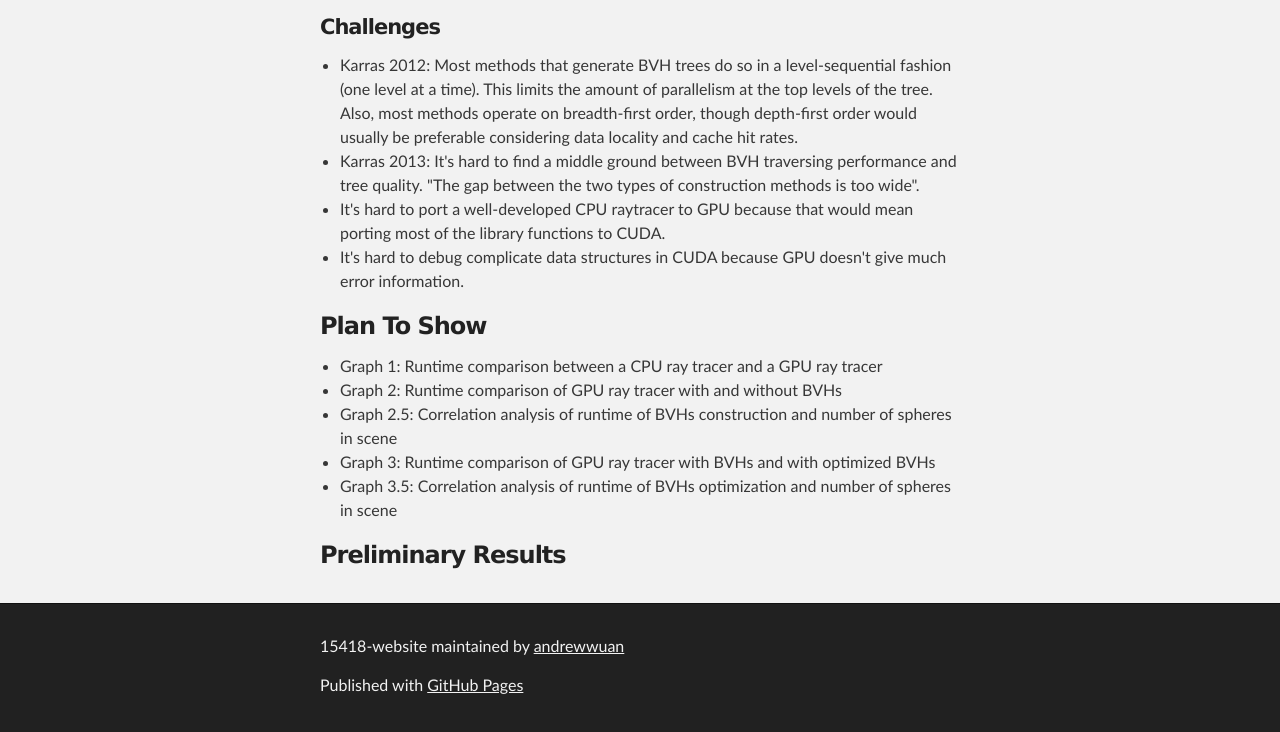
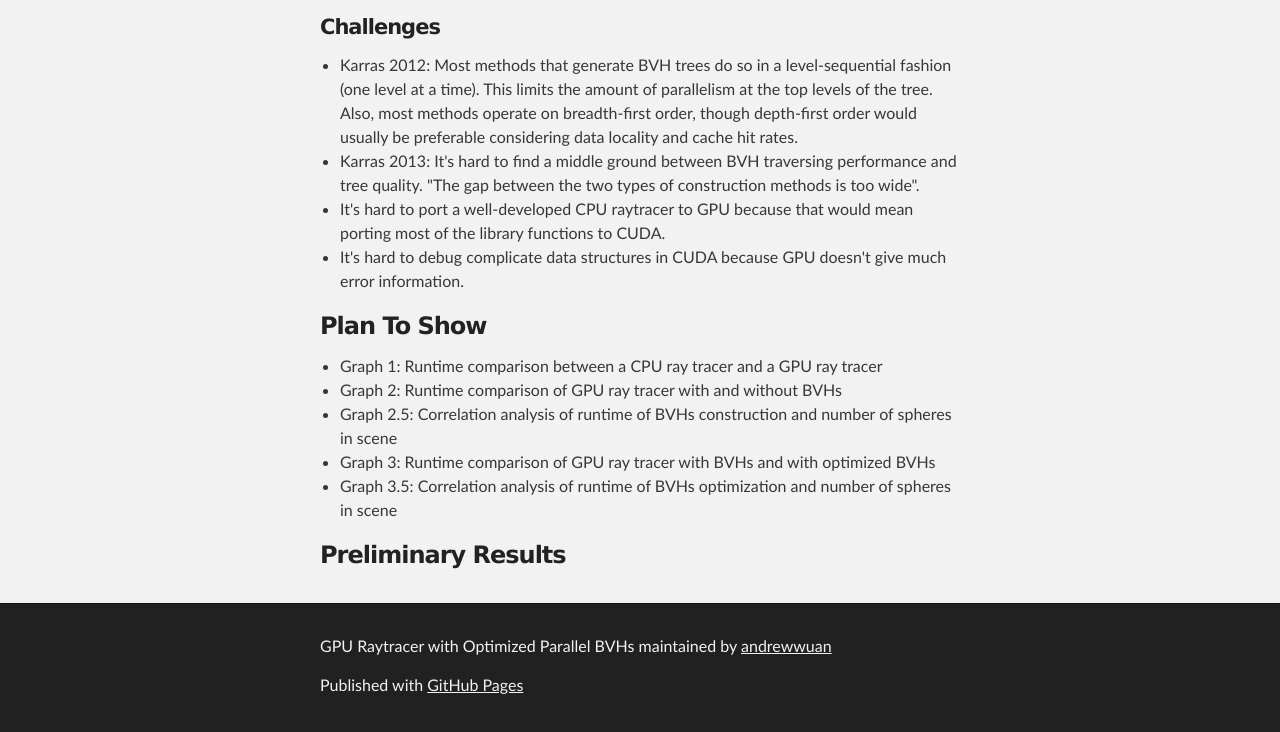
Before and after one commit to andrewwuan/15418-website, a plain HTML site: page index.html in a window 1280 px wide. Shown: the part 614-1346 px from the top of the page. Drawn offline with Linux system fonts and the light colour scheme.

Commit message:
title & footer

```diff
--- a/index.html
+++ b/index.html
@@ -8,7 +8,7 @@
 
     <link rel="stylesheet" type="text/css" media="screen" href="stylesheets/stylesheet.css">
 
-    <title>15418-website</title>
+    <title>GPU Raytracer with Optimized Parallel BVHs</title>
   </head>
 
   <body>
@@ -67,7 +67,7 @@
     <!-- FOOTER  -->
     <div id="footer_wrap" class="outer">
       <footer class="inner">
-        <p class="copyright">15418-website maintained by <a href="https://github.com/andrewwuan">andrewwuan</a></p>
+        <p class="copyright">GPU Raytracer with Optimized Parallel BVHs maintained by <a href="https://github.com/andrewwuan">andrewwuan</a></p>
         <p>Published with <a href="https://pages.github.com">GitHub Pages</a></p>
       </footer>
     </div>
```
